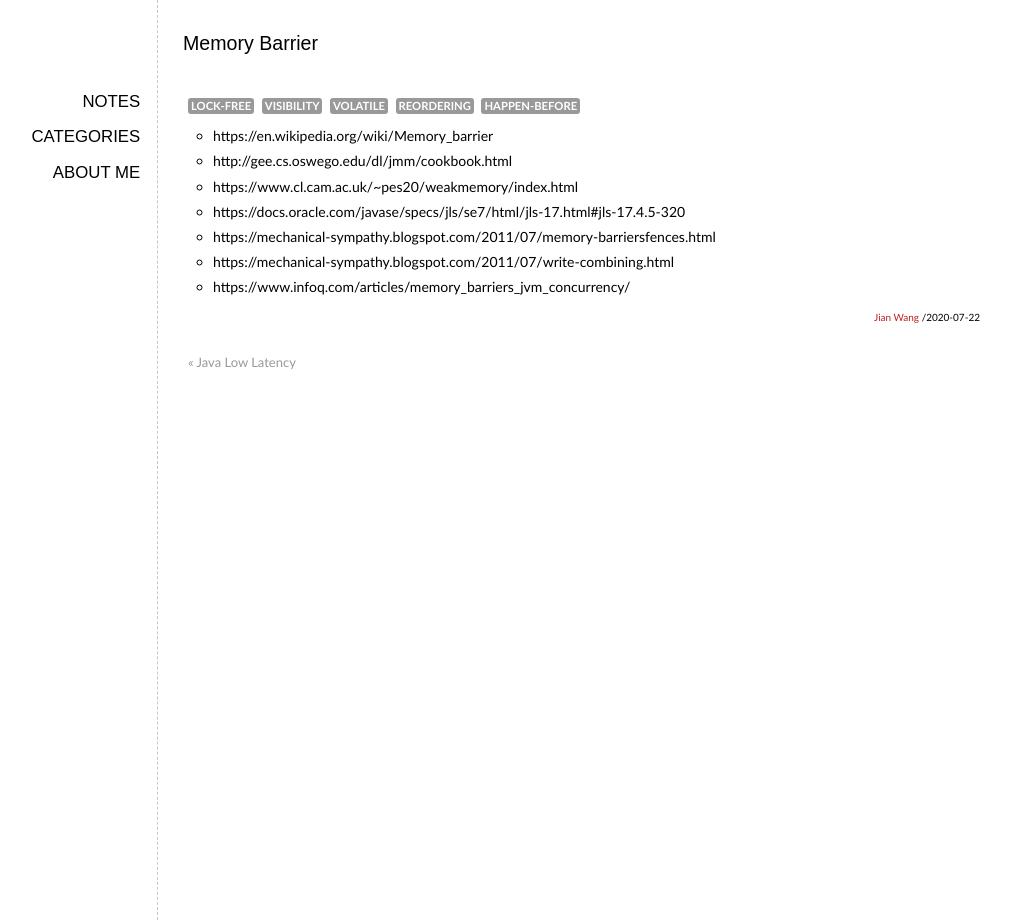
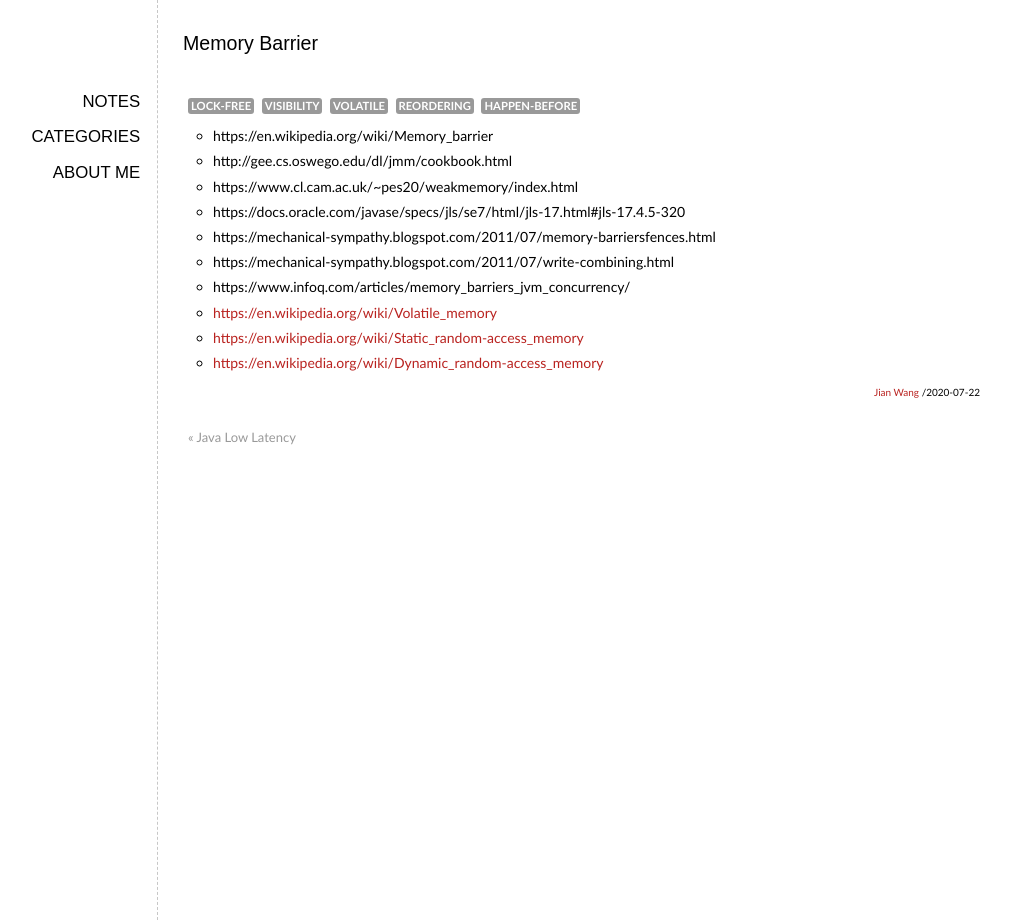
Before and after one commit to elan2wang/note, a Jekyll site: the page built from _posts/2020-07-22-memory-barrier.md, in a window 1280 px wide. Shown: the whole page, without its empty margins (93-1104 px from the left). Built offline with Jekyll 4.4.1, drawn with Linux system fonts in a browser that asks for light colours; comment, search, counter and statistics services are not loaded.

Commit message:
Update 2020-07-22-memory-barrier.md

```diff
--- a/_posts/2020-07-22-memory-barrier.md
+++ b/_posts/2020-07-22-memory-barrier.md
@@ -12,3 +12,7 @@ categories: Java
 * https://mechanical-sympathy.blogspot.com/2011/07/memory-barriersfences.html
 * https://mechanical-sympathy.blogspot.com/2011/07/write-combining.html
 * https://www.infoq.com/articles/memory_barriers_jvm_concurrency/
+
+* [https://en.wikipedia.org/wiki/Volatile_memory](volatile memory)
+* [https://en.wikipedia.org/wiki/Static_random-access_memory](SRAM - Static random access memory)
+* [https://en.wikipedia.org/wiki/Dynamic_random-access_memory](DRAM - Dynamic random access memory)
```
